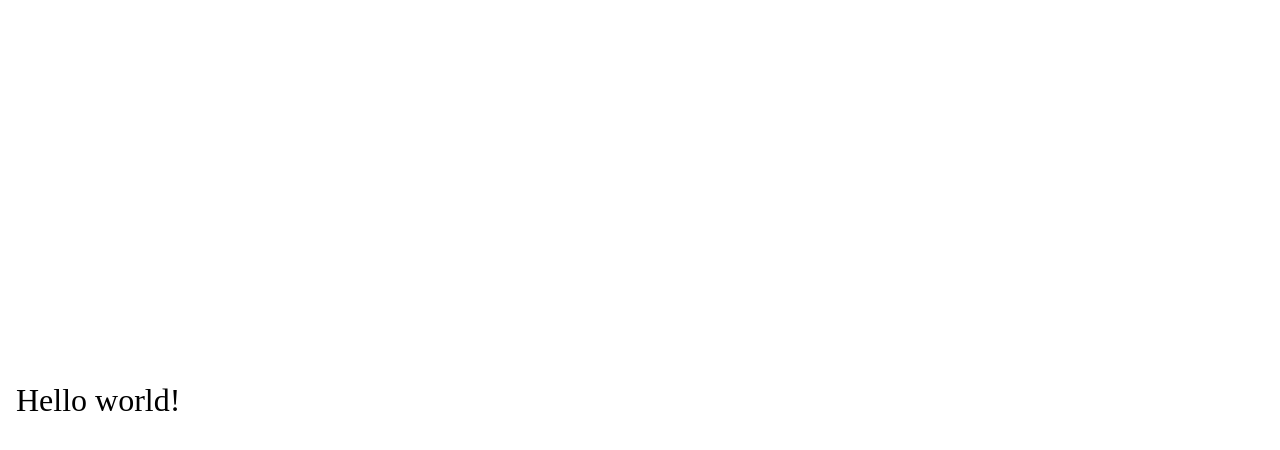
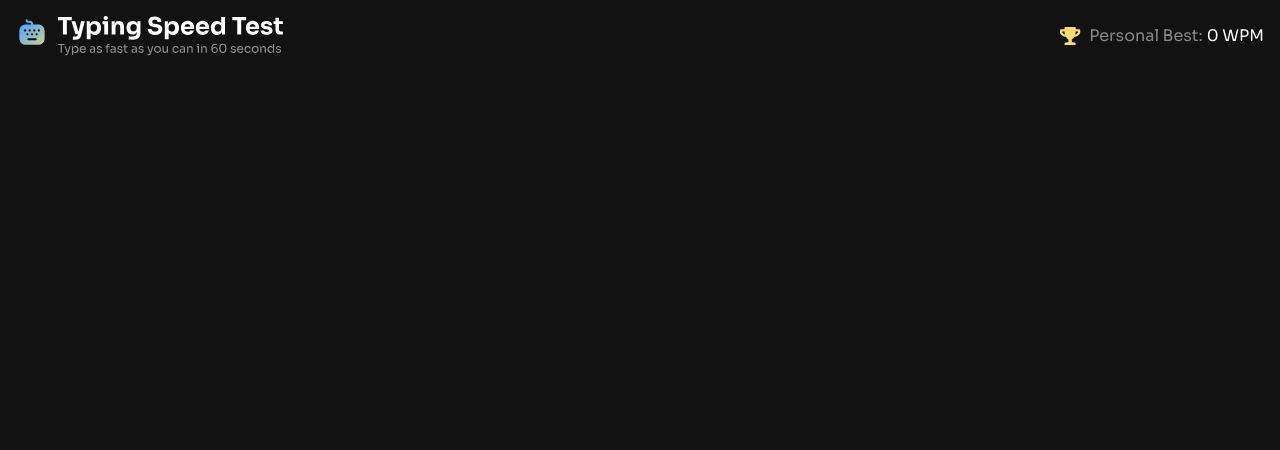
Before and after one commit to Robertron624/fm-typing-speed-test, a Svelte app: page / in a window 1280 px wide. Shown: the top 450 px of the page. Built offline with nearby package versions, Linux system fonts and the light colour scheme.

Commit message:
feat: implement header component and add font styles

```diff
--- a/src/App.svelte
+++ b/src/App.svelte
@@ -1,11 +1,11 @@
 <script lang="ts">
+  import Header from "./lib/Header.svelte";
+
   console.log("Start")
 </script>
 
+<Header />
 <main>
-  <h1>
-    Hello world!
-  </h1>
 </main>
 
 <style>
--- a/src/app.scss
+++ b/src/app.scss
@@ -1,6 +1,37 @@
+
+// Load fonts from assets
+
+// Sora regular
+@font-face {
+  font-family: 'Sora';
+  src: url('./assets/fonts/Sora/Sora-Regular.ttf') format('truetype');
+  font-weight: 400;
+  font-style: normal;
+}
+
+// Sora SemiBold
+@font-face {
+  font-family: 'Sora';
+  src: url('./assets/fonts/Sora/Sora-SemiBold.ttf') format('truetype');
+  font-weight: 600;
+  font-style: normal;
+}
+
+// Sora Bold
+@font-face {
+  font-family: 'Sora';
+  src: url('./assets/fonts/Sora/Sora-Bold.ttf') format('truetype');
+  font-weight: 700;
+  font-style: normal;
+}
 
 :root {
 
+  font-family: 'Sora', sans-serif;
+  font-size: $default-text-size;
+  line-height: $default-line-height;
+  color: $neutral-0;
+  background-color: $neutral-900;
 
   font-synthesis: none;
   text-rendering: optimizeLegibility;
@@ -17,8 +48,6 @@ a {
 
 body {
   margin: 0;
-  display: flex;
-  place-items: center;
   min-width: 320px;
   min-height: 100vh;
 }
@@ -43,3 +72,64 @@ button {
   font: inherit;
   transition: all 0.3s ease-in-out;
 }
+
+img {
+  display: block;
+  max-width: 100%;
+  height: auto;
+}
+
+input {
+  font: inherit;
+  border: none;
+  outline: none;
+}
+
+::-webkit-input-placeholder {
+  color: $neutral-400;
+}
+
+::-moz-placeholder {
+  color: $neutral-400;
+}
+
+:-ms-input-placeholder {
+  color: $neutral-400;
+}
+
+:-moz-placeholder {
+  color: $neutral-400;
+}
+
+textarea {
+  font: inherit;
+  border: none;
+  outline: none;
+  resize: none;
+}
+
+textarea::-webkit-input-placeholder {
+  color: $neutral-400;
+}
+
+textarea::-moz-placeholder {
+  color: $neutral-400;
+}
+
+textarea:-ms-input-placeholder {
+  color: $neutral-400;
+}
+
+textarea:-moz-placeholder {
+  color: $neutral-400;
+}
+
+* {
+  box-sizing: border-box;
+}
+
+// App
+
+#app {
+  width: 100%;
+}
--- /dev/null
+++ b/src/lib/Header.svelte
@@ -0,0 +1,68 @@
+<script lang="ts">
+  console.log("Header loaded");
+</script>
+
+<header>
+  <!-- Two images: logo-small and logo-large for responsive design -->
+  <picture>
+    <source srcset="/images/logo-large.svg" media="(min-width: 768px)" />
+    <img src="/images/logo-small.svg" alt="Logo" />
+  </picture>
+  <div class="best-score-container">
+    <img src="/images/icon-personal-best.svg" alt="Trophy icon representing personal best score" />
+    <div class="text">
+        <p class="best-score-label">
+            <span class="mobile">
+                Best: <br />
+            </span>
+            <span class="desktop">
+                Personal Best:
+            </span>
+        </p>
+        <p class="best-score-value">0 WPM</p>
+    </div>
+  </div>
+</header>
+
+<style lang="scss">
+  header {
+    display: flex;
+    justify-content: space-between;
+    align-items: center;
+    padding: 1rem;
+    .best-score-container {
+      text-align: right;
+        display: flex;
+        align-items: center;
+        gap: 0.5rem;
+      .text{
+        display: flex;
+        align-items: center;
+        .best-score-label {
+          font-size: 1rem;
+          color: #888;
+          margin: 0 .25rem 0 0;
+
+            .desktop {
+              display: none;
+            }
+
+            @include desktop {
+              .desktop {
+                display: inline;
+              }
+              .mobile {
+                display: none;
+              }
+            }
+        }
+        .best-score-value {
+          font-size: 1rem;
+          font-weight: 500;
+          margin: 0;
+          color: $neutral-0;
+        }
+      }
+    }
+  }
+</style>
--- a/src/styles/variables.scss
+++ b/src/styles/variables.scss
@@ -44,3 +44,21 @@ $default-line-height: 1.5;
 $breakpoint-mobile: 375px;
 $breakpoint-tablet: 768px;
 $breakpoint-desktop: 1440px;
+
+// Media Query Mixins
+@mixin mobile {
+  @media (max-width: $breakpoint-mobile) {
+    @content;
+  }
+}
+
+@mixin tablet {
+  @media (min-width: $breakpoint-mobile) and (max-width: $breakpoint-tablet) {
+    @content;
+  }
+}
+@mixin desktop {
+  @media (min-width: $breakpoint-tablet) {
+    @content;
+  }
+}
--- a/vite.config.ts
+++ b/vite.config.ts
@@ -1,5 +1,6 @@
 import { defineConfig } from 'vite'
 import { svelte } from '@sveltejs/vite-plugin-svelte'
+import * as path from 'path';
 
 // https://vite.dev/config/
 export default defineConfig({
@@ -7,7 +8,7 @@ export default defineConfig({
   css: {
     preprocessorOptions: {
       scss: {
-        additionalData: `@use "./src/styles/variables.scss" as *;`
+        additionalData: `@use "${path.resolve(process.cwd(), 'src/styles/variables.scss')}" as *;`
       }
     }
   }
```
